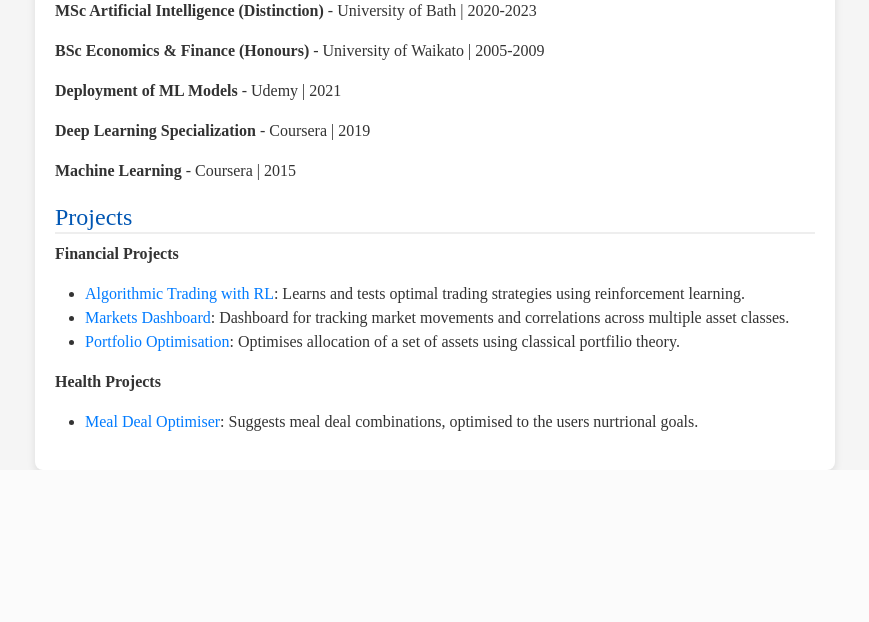
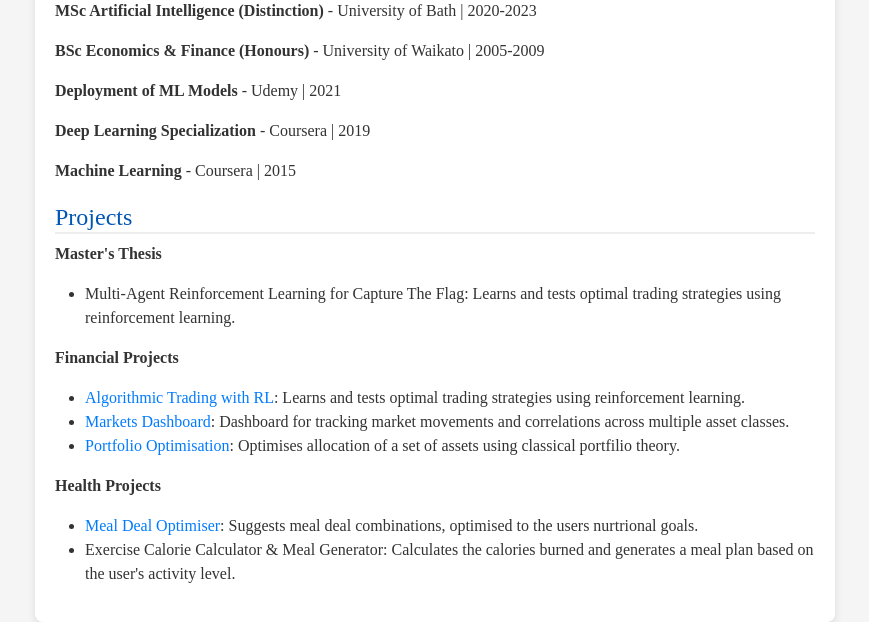
Before and after one commit to g-nightingale/cv-webapp, a Flask app: page / in a window 1280 px wide. Shown: the part 2483-3105 px from the top of the page, without its empty margins (205-1074 px from the left). Before the commit the page ends 2953 px from the top, so only its background shows below. Run offline with Flask 2, Linux system fonts and the light colour scheme; some libraries are stand-ins or nearby versions.

Commit message:
feat: update projects

```diff
--- a/templates/cv.html
+++ b/templates/cv.html
@@ -194,6 +194,10 @@ and prioritise collection accounts. A/B testing results showed a recoveries upli
     <p><strong>Machine Learning</strong> - Coursera | 2015</p>
 
     <h2>Projects</h2>
+    <p><strong>Master's Thesis</strong></p>
+    <ul>
+        <li>Multi-Agent Reinforcement Learning for Capture The Flag: Learns and tests optimal trading strategies using reinforcement learning. </li>
+    </ul>
     <p><strong>Financial Projects</strong></p>
     <ul>
         <li><a href="https://markets-dashboard.nrg-lab.dev">Algorithmic Trading with RL</a>: Learns and tests optimal trading strategies using reinforcement learning. </li>
@@ -204,6 +208,7 @@ and prioritise collection accounts. A/B testing results showed a recoveries upli
     <p><strong>Health Projects</strong></p>
     <ul>
         <li><a href="https://meal-deal-optimiser.nrg-lab.dev">Meal Deal Optimiser</a>: Suggests meal deal combinations, optimised to the users nurtrional goals. </li>
+        <li>Exercise Calorie Calculator & Meal Generator: Calculates the calories burned and generates a meal plan based on the user's activity level. </li>
     </ul>
 </div>
 <script>
```
